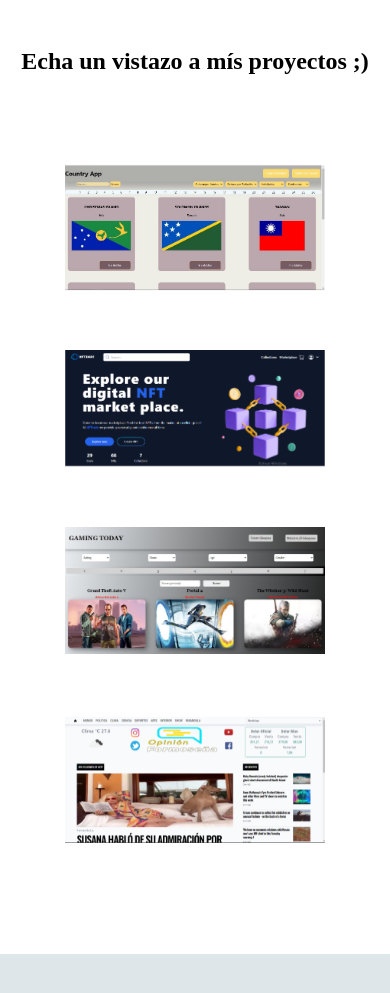
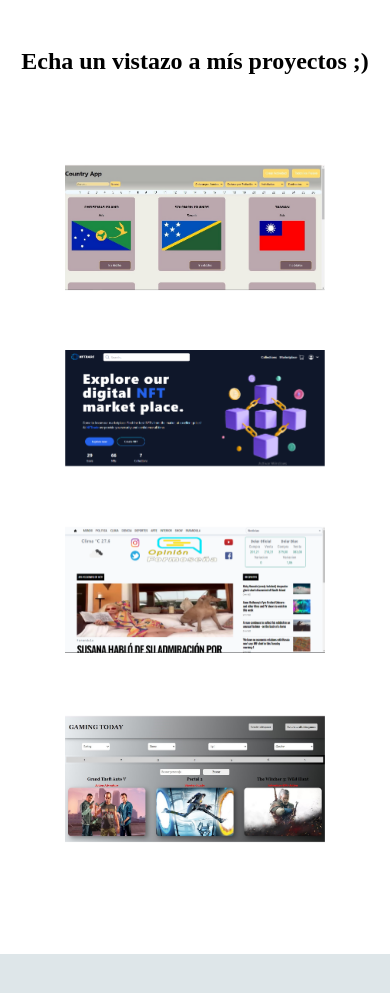
Before and after one commit to Ivixx09/My-Portfolio, a Next.js app: page / in a window 390 px wide. Shown: the part 4620-5613 px from the top of the page. Built offline with nearby package versions, Linux system fonts and the light colour scheme.

Commit message:
Component for card detail added and refatored code

```diff
--- a/package.json
+++ b/package.json
@@ -14,6 +14,7 @@
     "eslint-config-next": "13.4.2",
     "formik": "^2.4.3",
     "next": "13.4.2",
+    "nodemailer": "^6.9.4",
     "postcss": "8.4.23",
     "react": "18.2.0",
     "react-dom": "18.2.0",
--- /dev/null
+++ b/pages/Card/Card.jsx
@@ -0,0 +1,37 @@
+import React from 'react'
+import { FaMagnifyingGlass } from 'react-icons/fa6'
+import { useState } from 'react'
+
+const Card = ({ value, link, img }) => {
+  return (
+    <section className="grid lg:grid-cols-1 content-center items-center justify-items-center">
+      <div
+        className="w-auto h-4/6 flex justify-center cursor-pointer"
+        value={value}
+      >
+        <div className="relative trensition-all duration-500 hover:scale-110">
+          <a
+            href={link}
+            target="_blank"
+            className="opacity-0 hover:opacity-100 absolute grid content-center justify-items-center z-20 transition-all h-full w-full duration-500 ease-in-out"
+          >
+            <div>
+              <FaMagnifyingGlass className="z-20" color="pink" size="2em" />
+            </div>
+          </a>
+          <div className="h-full w-full">
+            <img src={img} className="w-full h-full z-10" alt="" />
+          </div>
+        </div>
+      </div>
+    </section>
+  )
+}
+
+export default Card
+
+{
+  /* <div className="opacity-0 hover:opacity-100 absolute w-full  bg-blue-500 text-white text-center transition-all duration-500 ease-in-out">
+    Ver más
+  </div> */
+}
--- /dev/null
+++ b/pages/Card/CardDetail.jsx
@@ -0,0 +1,43 @@
+import React from 'react'
+import { AiOutlineClose } from 'react-icons/ai'
+
+const ProyectsCard = ({ title, description, links, image }) => {
+  const data = {
+    title: 'COUNTRYAPP',
+    img: '/CountryAppModified2.jpg',
+    description: 'Esta es una descripción.',
+    various: {
+      link: 'https://github.com/Ivixx09/CountryApp',
+      demo: '',
+    },
+    value: 'Photo1',
+  }
+  return (
+    <section className="bg-slate-100 w-2/4">
+      <div className="flex justify-end">
+        <AiOutlineClose color="red" size="1em" />
+      </div>
+      <div className="text-center divide-y-2">
+        <div>
+          <h1 className="py-2 text-base font-wde">{data.title}</h1>
+        </div>
+        <div className="grid justify-items-center">
+          <img src={data.img} alt={data.img} className="py-5 w-[95%]" />
+        </div>
+      </div>
+      <div className="text-center font-2ond py-11">
+        <p>{data.description}</p>
+      </div>
+      <div className="flex justify-center space-x-[25%]">
+        <div className="text-black hover:text-white cursor-pointer w-[30%] lg:w-[20%] h-[25%] border-2  border-slate-400 flex justify-center items-center animate-pulse hover:bg-black hover:animate-none">
+          <button className="">Code</button>
+        </div>
+        <div className="text-black hover:text-white cursor-pointer w-[30%] lg:w-[20%] h-[25%] border-2  border-slate-400 flex justify-center items-center animate-pulse hover:bg-black hover:animate-none">
+          <button className="">Demo</button>
+        </div>
+      </div>
+    </section>
+  )
+}
+
+export default ProyectsCard
--- a/pages/components/Proyects.jsx
+++ b/pages/components/Proyects.jsx
@@ -1,44 +1,51 @@
 import React from 'react'
+import Card from '../Card/Card'
 import { useState } from 'react'
-import { FaMagnifyingGlass } from 'react-icons/fa6'
 
 const Proyects = () => {
-  const [change1, setChange1] = useState(false)
-  const [change2, setChange2] = useState(false)
-  const [change3, setChange3] = useState(false)
-  const [change4, setChange4] = useState(false)
-
-  function handleChange(event) {
-    const data = event.currentTarget.getAttribute('value')
-    switch (data) {
-      case 'Photo1':
-        setChange1(true)
-        setChange2(false)
-        setChange3(false)
-        setChange4(false)
-        break
-      case 'Photo2':
-        setChange1(false)
-        setChange2(true)
-        setChange3(false)
-        setChange4(false)
-        break
-      case 'Photo3':
-        setChange1(false)
-        setChange2(false)
-        setChange3(true)
-        setChange4(false)
-        break
-      case 'Photo4':
-        setChange1(false)
-        setChange2(false)
-        setChange3(false)
-        setChange4(true)
-        break
-      default:
-        break
-    }
-  }
+  const [value, setValue] = useState(0)
+  const proyects = [
+    {
+      title: 'CountryApp',
+      img: './CountryAppModified2.jpg',
+      description: 'Esta es una descripción.',
+      various: {
+        link: 'https://github.com/Ivixx09/CountryApp',
+        demo: '',
+      },
+      value: 'Photo1',
+    },
+    {
+      title: 'CountryApp',
+      img: './NFTrade.png',
+      description: 'Esta es una descripción.',
+      various: {
+        link: 'https://github.com/NicoCastagnet/PF-NFTRADE',
+        demo: '',
+      },
+      value: 'Photo2',
+    },
+    {
+      title: 'CountryApp',
+      img: './OpinionFormosenia.png',
+      description: 'Esta es una descripción.',
+      various: {
+        link: 'https://github.com/AhrensOG/NewspaperProject-Client',
+        demo: '',
+      },
+      value: 'Photo3',
+    },
+    {
+      title: 'CountryApp',
+      img: './VideogamesModified.jpg',
+      description: 'Esta es una descripción.',
+      various: {
+        link: 'https://github.com/Ivixx09/PI-VIdeoGames',
+        demo: '',
+      },
+      value: 'Photo4',
+    },
+  ]
 
   return (
     <div className="py-20" id="Trabajos">
@@ -47,165 +54,14 @@ const Proyects = () => {
           Echa un vistazo a mís proyectos ;)
         </h1>
       </div>
-      <div className="grid lg:grid-cols-2 content-center items-center justify-items-center">
-        <div
-          className="w-auto h-4/6 flex justify-center cursor-pointer"
-          value="Photo1"
-          onMouseEnter={handleChange}
-        >
-          <div className="relative trensition-all duration-500 hover:scale-110">
-            <div
-              className={
-                change1
-                  ? 'absolute top-1/2 left-1/2 transform -translate-x-1/2 -translate-y-1/2 z-20 transition-all duration-500 ease-in-out'
-                  : 'hidden'
-              }
-            >
-              <>
-                <FaMagnifyingGlass className="z-20" color="white" size="2em" />
-              </>
-            </div>
-            <a href="https://github.com/Ivixx09/CountryApp" target="_blank">
-              <div className="h-full w-full">
-                <img
-                  src="./CountryAppModified2.jpg"
-                  className="w-full h-full z-10"
-                  alt=""
-                />
-              </div>
-            </a>
-            <div
-              className={
-                change1
-                  ? 'absolute w-full bg-blue-500 text-white text-center transition-all duration-500 ease-in-out'
-                  : 'hidden'
-              }
-            >
-              Ver más
-            </div>
-          </div>
-        </div>
-        <div
-          className="w-auto h-4/6 flex justify-center cursor-pointer"
-          value="Photo2"
-          onMouseEnter={handleChange}
-        >
-          <div className="relative trensition-all duration-500 hover:scale-110">
-            <div
-              className={
-                change2
-                  ? 'absolute top-1/2 left-1/2 transform -translate-x-1/2 -translate-y-1/2 z-20 transition-all duration-500 ease-in-out'
-                  : 'hidden'
-              }
-            >
-              <>
-                <FaMagnifyingGlass className="z-20" color="white" size="2em" />
-              </>
-            </div>
-            <a
-              href="https://github.com/NicoCastagnet/PF-NFTRADE"
-              target="_blank"
-            >
-              <div className="h-full w-full">
-                <img
-                  src="./NFTrade.png"
-                  className="w-full h-full z-10"
-                  alt=""
-                />
-              </div>
-            </a>
-            <div
-              className={
-                change2
-                  ? 'absolute w-full  bg-blue-500 text-white text-center transition-all duration-500 ease-in-out'
-                  : 'hidden'
-              }
-            >
-              Ver más
-            </div>
-          </div>
-        </div>
-        <div
-          className="w-auto h-4/6 flex justify-center cursor-pointer"
-          value="Photo3"
-          onMouseEnter={handleChange}
-        >
-          <div className="relative transition-all duration-500 hover:scale-110">
-            <div
-              className={
-                change3
-                  ? 'absolute top-1/2 left-1/2 transform -translate-x-1/2 -translate-y-1/2 z-20 transition-all duration-500 ease-in-out'
-                  : 'hidden'
-              }
-            >
-              <>
-                <FaMagnifyingGlass className="z-20" color="black" size="2em" />
-              </>
-            </div>
-            <a href="https://github.com/Ivixx09/PI-VIdeoGames" target="_blank">
-              <div className="h-full w-full">
-                <img
-                  src="./VideogamesModified.jpg"
-                  className="w-full h-full z-10"
-                  alt=""
-                />
-              </div>
-            </a>
-            <div
-              className={
-                change3
-                  ? 'absolute w-full  bg-blue-500 text-white text-center transition-all duration-500 ease-in-out'
-                  : 'hidden'
-              }
-            >
-              Ver más
-            </div>
-          </div>
-        </div>
-        <div
-          className="w-auto h-4/6 flex justify-center cursor-pointer"
-          value="Photo4"
-          onMouseEnter={handleChange}
-          onMouseLeave={handleChange}
-        >
-          <div className="relative trensition-all duration-500 hover:scale-110">
-            <div
-              className={
-                change4
-                  ? 'absolute top-1/2 left-1/2 transform -translate-x-1/2 -translate-y-1/2 z-20 transition-all duration-700 ease-in-out'
-                  : 'hidden'
-              }
-            >
-              <>
-                <FaMagnifyingGlass className="z-20" color="gray" size="2em" />
-              </>
-            </div>
-            <a
-              href="https://github.com/AhrensOG/NewspaperProject-Client"
-              target="_blank"
-            >
-              <div className="h-full w-full">
-                <img
-                  src="./OpinionFormosenia.png"
-                  className="w-full h-full z-10"
-                  alt=""
-                />
-              </div>
-            </a>
-            <div
-              className={
-                change4
-                  ? 'absolute w-full  bg-blue-500 text-white text-center transition-all duration-700 ease-in-out'
-                  : 'hidden'
-              }
-            >
-              Ver más
-            </div>
-          </div>
-        </div>
-      </div>
+      {proyects.map((e) => {
+        return <Card link={e.various.link} img={e.img} value={e.value} />
+      })}
     </div>
   )
 }
 
 export default Proyects
+
+{
+}
```
Also changed, not shown: 1 other file (tests, documents, lock files or other folders).
